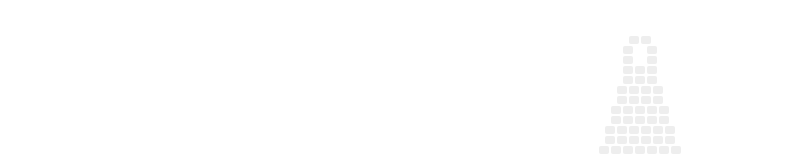
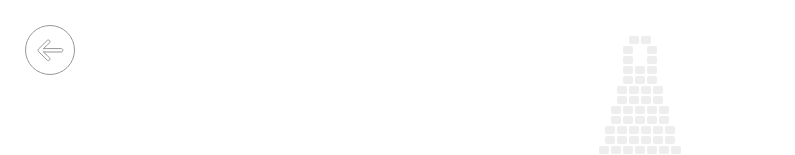
Before and after one commit to movingobjects/lil-beady, a React app: page / in a window 1280 px wide. Both pictures are taken after a click on the item "Blank Triangle". Shown: the top 155 px of the page, without its empty margins (0-795 px from the left). Built offline with nearby package versions, Linux system fonts and the light colour scheme.

Commit message:
Add back to dashboard button

```diff
--- a/src/components/DesignView/index.js
+++ b/src/components/DesignView/index.js
@@ -7,10 +7,25 @@
 
 class DesignView extends React.Component {
 
+  onBack = () => {
+
+    this.props.dispatch({
+      type: 'setMode',
+      mode: 'dashboard'
+    })
+
+  }
+
   render() {
 
     return (
       <section id='design-view'>
+        <div
+          className='menu'>
+          <button
+            className='back'
+            onClick={this.onBack} />
+        </div>
         <Beads />
         <Toolbar />
       </section>
--- a/src/data/projects.json
+++ b/src/data/projects.json
@@ -1,4 +1,22 @@
 [
+  {
+    "id": "blank-triangle",
+    "label": "Blank Triangle",
+    "template": "triangle",
+    "design": null
+  },
+  {
+    "id": "blank-square",
+    "label": "Blank Square",
+    "template": "square",
+    "design": null
+  },
+  {
+    "id": "blank-diamond",
+    "label": "Blank Diamond",
+    "template": "diamond",
+    "design": null
+  },
   {
     "id": "rainbow-diamond",
     "label": "Rainbow Diamond",
@@ -1213,24 +1231,5 @@
       ],
       "fringeCols": []
     }
-  },
-  {
-    "id": "blank-triangle",
-    "label": "Blank Triangle",
-    "template": "triangle",
-    "design": null
-  },
-  {
-    "id": "blank-square",
-    "label": "Blank Square",
-    "template": "square",
-    "design": null
-  },
-  {
-    "id": "blank-diamond",
-    "label": "Blank Diamond",
-    "template": "diamond",
-    "design": null
   }
-
 ]
--- a/src/styles/_design-view.scss
+++ b/src/styles/_design-view.scss
@@ -6,6 +6,17 @@
   height: 100%;
   position: relative;
   overflow: hidden;
+
+  div.menu {
+    padding: 25px;
+
+    button.back {
+      width: 50px;
+      height: 50px;
+      background-image: url('../images/icon-design-back.svg');
+    }
+
+  }
 
   div.wrap-beads {
     position: absolute;
```
Also changed, not shown: src/images/icon-design-back.svg (added).
